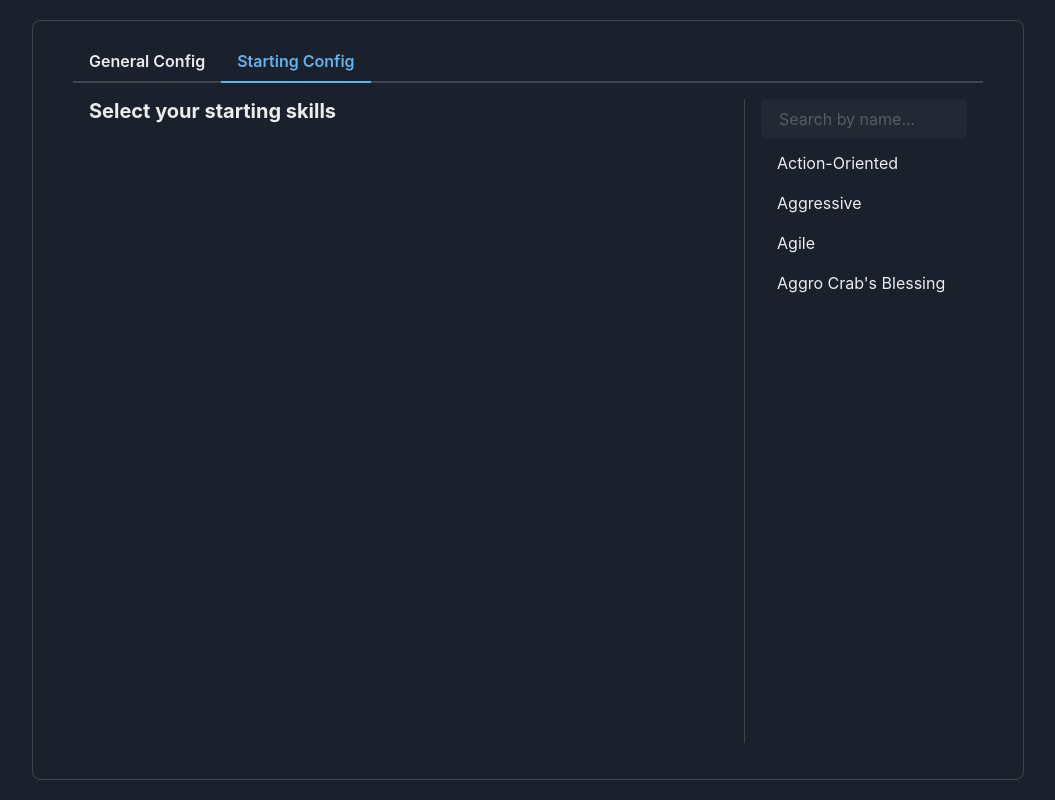
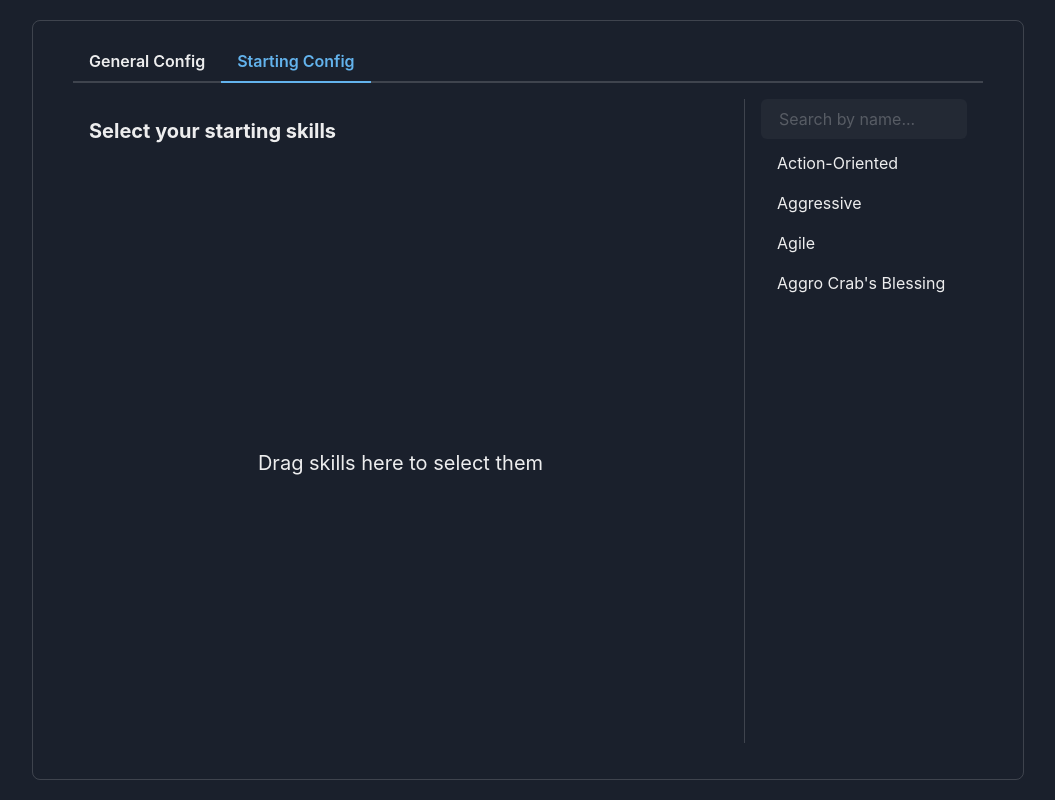
Before and after one commit to franomai/cornercutter, a React (Vite) app in the folder frontend/: page / in a window 1280 px wide. Both pictures are taken after a click on the tab "Starting Config". Shown: the whole page, without its empty margins (112-1167 px from the left). Built offline with nearby package versions, Linux system fonts and the light colour scheme.

Commit message:
#3 Added placeholder message when no skills are selected

```diff
--- a/frontend/src/components/skills/Dropzone.tsx
+++ b/frontend/src/components/skills/Dropzone.tsx
@@ -12,23 +12,19 @@ interface Props {
 }
 
 interface DropProps {
-    isOver: boolean;
     canDrop: boolean;
 }
 
 const Dropzone: FC<Props> = (props) => {
-    const [{ isOver, canDrop }, dropRef] = useDrop<Item, unknown, DropProps>(() => ({
+    const [{ canDrop }, dropRef] = useDrop<Item, unknown, DropProps>(() => ({
         accept: props.itemType.id,
         drop: (item) => {
             if (props.onItemDropped) props.onItemDropped(item);
         },
         collect: (monitor) => ({
-            isOver: monitor.isOver(),
             canDrop: monitor.canDrop(),
         }),
     }));
-
-    const enabled = isOver && canDrop;
 
     return (
         <Box
@@ -42,7 +38,7 @@ const Dropzone: FC<Props> = (props) => {
             w="full"
             h="full"
         >
-            {Children.count(props.children) === 0 ? <Text>Drag skills here!</Text> : props.children}
+            {props.children}
         </Box>
     );
 };
--- a/frontend/src/components/skills/SkillSelector.tsx
+++ b/frontend/src/components/skills/SkillSelector.tsx
@@ -1,4 +1,4 @@
-import { ResponsiveValue, SimpleGrid } from '@chakra-ui/react';
+import { Center, ResponsiveValue, SimpleGrid, Text } from '@chakra-ui/react';
 import { FC, ReactNode } from 'react';
 import { skillFromId } from '../../data/TestSkills';
 import { Item } from '../../types/ItemTypes';
@@ -22,9 +22,15 @@ const SkillSelector: FC<Props> = (props) => {
 
     return (
         <Dropzone itemType={ItemTypes.SKILL} onItemDropped={props.addSkill}>
-            <SimpleGrid columns={props.columns} gap={4}>
-                {renderSkills()}
-            </SimpleGrid>
+            {props.skillIds.length !== 0 ? (
+                <SimpleGrid columns={props.columns} gap={4}>
+                    {renderSkills()}
+                </SimpleGrid>
+            ) : (
+                <Center h="full">
+                    <Text fontSize="xl">Drag skills here to select them</Text>
+                </Center>
+            )}
         </Dropzone>
     );
 };
--- a/frontend/src/pages/StartingConfig.tsx
+++ b/frontend/src/pages/StartingConfig.tsx
@@ -21,8 +21,10 @@ const StartingConfig: FC = () => {
 
     return (
         <Flex gap={4} h="full">
-            <Flex w="full" h="full" direction="column" gap={4}>
-                <Heading size="md">Select your starting skills</Heading>
+            <Flex w="full" h="full" direction="column" gap={10}>
+                <Heading size="md" mt={5}>
+                    Select your starting skills
+                </Heading>
                 <SkillSelector
                     skillIds={config.startingSkillIds}
                     addSkill={addSkill}
```
